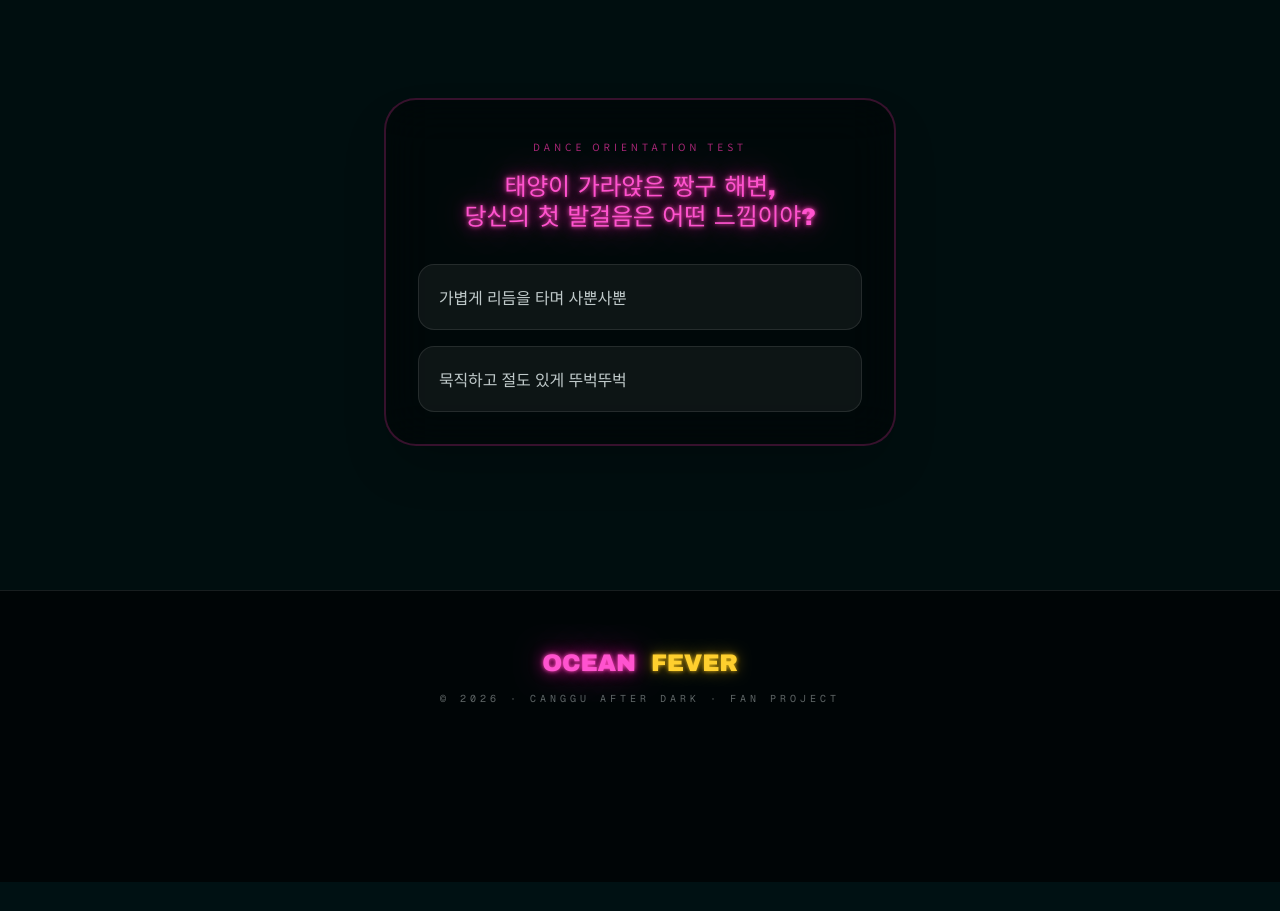
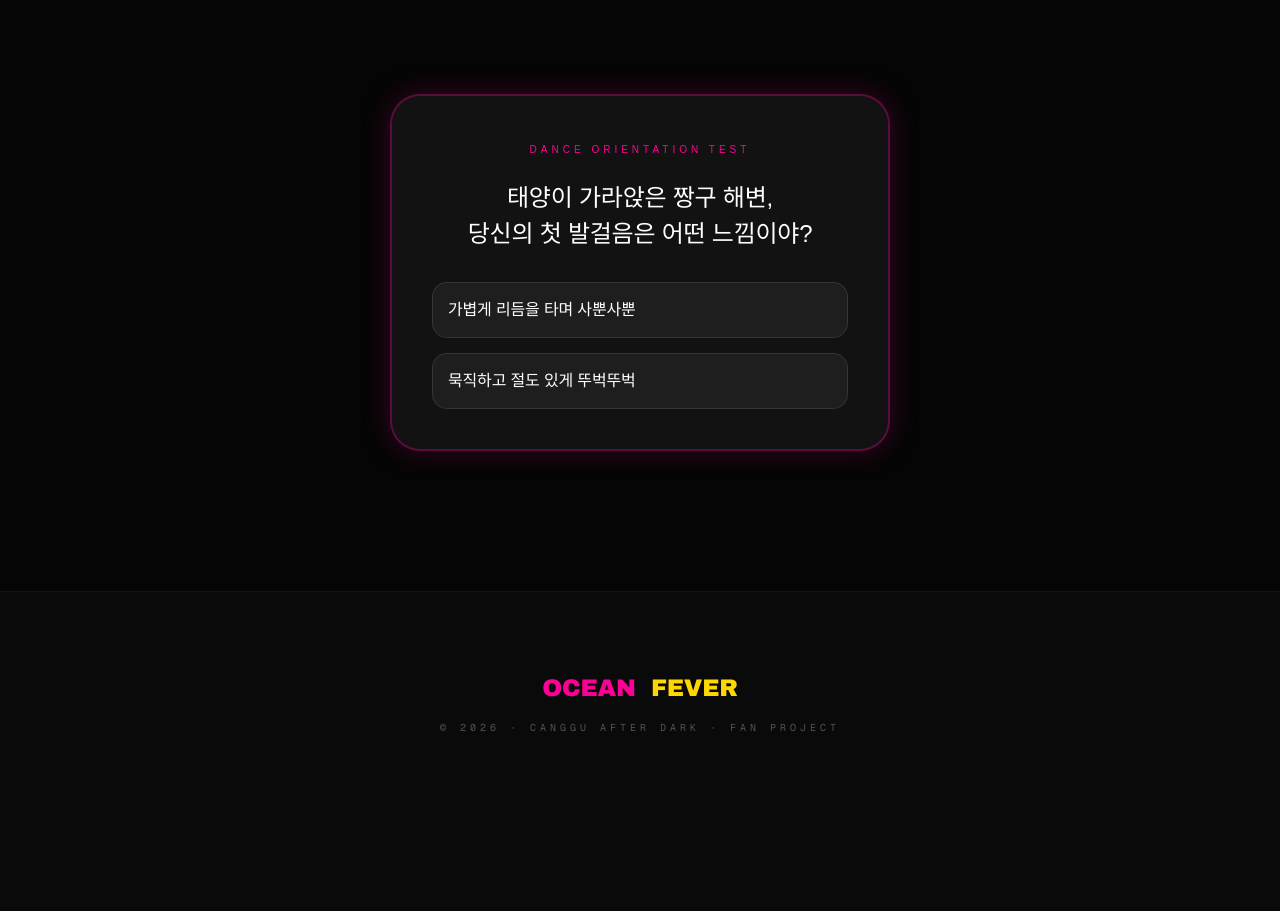
Before and after one commit to bella1-cyber/ocean, a Next.js app: page / in a window 1280 px wide. Shown: the part 4260-5171 px from the top of the page. Before the commit the page ends 5142 px from the top, so only its background shows below. Built offline with nearby package versions, Linux system fonts and the light colour scheme.

Commit message:
댄스테스트기 최종 합체

```diff
--- a/app/page.tsx
+++ b/app/page.tsx
@@ -3,42 +3,33 @@ import { Battle } from "@/components/sections/battle"
 import { Characters } from "@/components/sections/characters"
 import { Hero } from "@/components/sections/hero"
 import { Locations } from "@/components/sections/locations"
-// TO-BE (수정) - 한 단계 위 폴더로 가서 components 폴더를 찾아가라는 뜻이야!
 import { DanceTest } from "../components/DanceTest"
 
 export default function Page() {
   return (
-    <main className="relative min-h-dvh bg-background text-foreground">
-      {/* 히어로 섹션 */}
+    <main className="relative min-h-screen bg-[#050505] text-white">
+      {/* 1. 원래 있던 섹션들 */}
       <Hero />
-
-      {/* 장소 소개 섹션 */}
       <Locations />
-
-      {/* NPC 캐릭터 리스트 섹션 */}
       <Characters />
-
-      {/* 배틀 액션 섹션 */}
       <Battle />
 
-      {/* 2. 댄스 성향 테스트 섹션 (NPC와 배틀 밑에 배치) */}
-      <section className="px-6 py-20 bg-black/20">
-        <div className="mx-auto max-w-4xl">
-          <DanceTest />
-        </div>
+      {/* 2. 댄스 테스트 섹션 */}
+      <section id="dance-test" className="relative z-10 w-full py-20">
+        <DanceTest />
       </section>
 
-      {/* 푸터 — 붐박스 플레이어에 가려지지 않게 여백(pb-44)을 줬어! */}
-      <footer className="border-t border-foreground/10 bg-[oklch(0.1_0.03_200)] px-6 pb-44 pt-14 text-center">
-        <p className="font-display text-2xl uppercase tracking-[0.3em] text-foreground/80">
-          <span className="neon-pink">OCEAN</span> <span className="neon-gold">FEVER</span>
+      {/* 3. 푸터 */}
+      <footer className="border-t border-white/5 bg-[#0a0a0a] px-6 pb-44 pt-20 text-center">
+        <p className="font-display text-2xl uppercase tracking-[0.3em] text-white/90">
+          <span className="text-[#ff0096]">OCEAN</span> <span className="text-[#ffd700]">FEVER</span>
         </p>
-        <p className="mt-3 font-mono text-[10px] uppercase tracking-[0.4em] text-foreground/40">
+        <p className="mt-4 font-mono text-[10px] uppercase tracking-[0.4em] text-white/30">
           © 2026 · CANGGU AFTER DARK · FAN PROJECT
         </p>
       </footer>
 
-      {/* 하단 고정 붐박스 플레이어 (항상 화면 밑에 떠 있음) */}
+      {/* 4. 고정 붐박스 */}
       <BoomboxPlayer />
     </main>
   )
--- a/components/DanceTest.tsx
+++ b/components/DanceTest.tsx
@@ -32,7 +32,7 @@ const DATA = {
       options: [
         { text: "자물쇠가 잠기듯 '철컥' 멈추기", next: "Locking" },
         { text: "영화 속 모델처럼 드라마틱한 포즈!", next: "Voguing" },
-        { text: "빠른 비트 위로 쉴 새 없는 발놀림!", next: "House" }, // ✨ 하우스 추가!
+        { text: "빠른 비트 위로 쉴 새 없는 발놀림!", next: "House" },
       ]
     },
     q5: {
@@ -52,7 +52,7 @@ const DATA = {
   },
   results: {
     Breaking: { title: "브레이킹 (Breaking)", desc: "당신은 짱구 해변의 비보이/비걸!\n거침없는 기술로 바닥을 뒤흔듭니다." },
-    Locking: { title: "락킹 (Locking)", desc: "유쾌한 에너지의 소유자!\n'철컥' 멈추는 절도로 시선을 사로잡네요." },
+    Locking: { title: "로킹 (Locking)", desc: "유쾌한 에너지의 소유자!\n'철컥' 멈추는 절도로 시선을 사로잡네요." },
     Voguing: { title: "보깅 (Voguing)", desc: "당신이 걷는 모든 곳이 런웨이!\n드라마틱한 포징의 대가입니다." },
     House: { title: "하우스 (House)", desc: "깃털처럼 가벼운 발놀림!\n끊이지 않는 스텝으로 밤을 지배합니다." },
     Popping: { title: "팝핑 (Popping)", desc: "통제된 카리스마!\n비트를 몸으로 쪼개는 인간 메트로놈입니다." },
@@ -63,12 +63,12 @@ const DATA = {
 }
 
 export function DanceTest() {
-  const [step, setStep] = useState<string>("q1")
-  const [result, setResult] = useState<any>(null)
+  const [step, setStep] = useState("q1")
+  const [result, setResult] = useState(null)
 
-  const handleChoice = (next: string) => {
-    if (DATA.results[next as keyof typeof DATA.results]) {
-      setResult(DATA.results[next as keyof typeof DATA.results])
+  const handleChoice = (next) => {
+    if (DATA.results[next]) {
+      setResult(DATA.results[next])
     } else {
       setStep(next)
     }
@@ -80,49 +80,76 @@ export function DanceTest() {
   }
 
   return (
-    <div className="mx-auto my-16 w-full max-w-lg rounded-[32px] border-2 border-primary/20 bg-black/40 p-8 shadow-2xl backdrop-blur-xl">
+    <div style={{
+      maxWidth: '500px',
+      margin: '60px auto',
+      padding: '40px',
+      backgroundColor: 'rgba(20, 20, 20, 0.9)',
+      borderRadius: '30px',
+      border: '2px solid rgba(255, 0, 150, 0.3)',
+      boxShadow: '0 0 30px rgba(255, 0, 150, 0.2)',
+      textAlign: 'center',
+      color: 'white',
+      fontFamily: 'sans-serif'
+    }}>
       {!result ? (
-        <div className="flex flex-col gap-8">
-          <div className="text-center">
-            <span className="text-[10px] tracking-[0.4em] text-primary/60 uppercase">DANCE ORIENTATION TEST</span>
-            <h2 className="mt-4 whitespace-pre-line font-display text-2xl leading-tight text-foreground neon-pink">
-              {DATA.questions[step as keyof typeof DATA.questions].text}
-            </h2>
-          </div>
-          <div className="flex flex-col gap-4">
-            {DATA.questions[step as keyof typeof DATA.questions].options.map((opt, i) => (
+        <div>
+          <span style={{ fontSize: '10px', letterSpacing: '4px', color: '#ff0096' }}>DANCE ORIENTATION TEST</span>
+          <h2 style={{ marginTop: '20px', fontSize: '24px', whiteSpace: 'pre-line' }}>
+            {DATA.questions[step].text}
+          </h2>
+          <div style={{ marginTop: '30px', display: 'flex', flexDirection: 'column', gap: '15px' }}>
+            {DATA.questions[step].options.map((opt, i) => (
               <button
                 key={i}
                 onClick={() => handleChoice(opt.next)}
-                className="group relative overflow-hidden rounded-2xl border border-white/10 bg-white/5 p-5 text-left transition-all hover:border-primary/50 hover:bg-primary/10"
+                style={{
+                  padding: '15px',
+                  borderRadius: '15px',
+                  border: '1px solid rgba(255,255,255,0.1)',
+                  backgroundColor: 'rgba(255,255,255,0.05)',
+                  color: 'white',
+                  cursor: 'pointer',
+                  textAlign: 'left',
+                  transition: '0.2s'
+                }}
+                onMouseOver={(e) => e.currentTarget.style.backgroundColor = 'rgba(255, 0, 150, 0.2)'}
+                onMouseOut={(e) => e.currentTarget.style.backgroundColor = 'rgba(255,255,255,0.05)'}
               >
-                <span className="relative z-10 text-foreground/80 group-hover:text-primary">{opt.text}</span>
-                <div className="absolute inset-0 translate-y-full bg-gradient-to-t from-primary/5 to-transparent transition-transform group-hover:translate-y-0" />
+                {opt.text}
               </button>
             ))}
           </div>
         </div>
       ) : (
-        <div className="text-center">
-          <span className="text-[10px] tracking-[0.4em] text-accent uppercase font-bold">YOUR RHYTHM IS...</span>
-          <h2 className="mt-4 text-4xl font-black neon-pink italic tracking-tighter">{result.title}</h2>
-          <p className="mt-6 text-lg text-foreground/70 leading-relaxed whitespace-pre-line">{result.desc}</p>
-
-          <div className="mt-10 flex flex-col gap-4">
+        <div>
+          <span style={{ fontSize: '10px', letterSpacing: '4px', color: '#ffd700' }}>YOUR RHYTHM IS...</span>
+          <h2 style={{ marginTop: '20px', fontSize: '36px', fontWeight: '900', color: '#ff0096', fontStyle: 'italic' }}>
+            {result.title}
+          </h2>
+          <p style={{ marginTop: '20px', fontSize: '18px', color: 'rgba(255,255,255,0.7)', lineHeight: '1.6' }}>
+            {result.desc}
+          </p>
+          <div style={{ marginTop: '40px', display: 'flex', flexDirection: 'column', gap: '15px' }}>
             <a
               href={STORY_LINK}
               target="_blank"
               rel="noopener noreferrer"
-              className="group relative flex items-center justify-center rounded-2xl bg-primary px-8 py-5 font-bold text-black transition-all hover:scale-[1.02] active:scale-95 shadow-[0_0_30px_rgba(var(--primary),0.3)]"
+              style={{
+                padding: '20px',
+                borderRadius: '15px',
+                backgroundColor: '#ff0096',
+                color: 'black',
+                fontWeight: 'bold',
+                textDecoration: 'none',
+                fontSize: '20px'
+              }}
             >
-              <span className="relative z-10 flex items-center gap-2 text-xl">
-                🌴 발리로 이동하기
-              </span>
+              🌴 발리로 이동하기
             </a>
-
             <button
               onClick={reset}
-              className="text-sm text-foreground/30 underline underline-offset-4 hover:text-primary transition-colors"
+              style={{ background: 'none', border: 'none', color: 'rgba(255,255,255,0.3)', textDecoration: 'underline', cursor: 'pointer' }}
             >
               다시 테스트하기
             </button>
```
